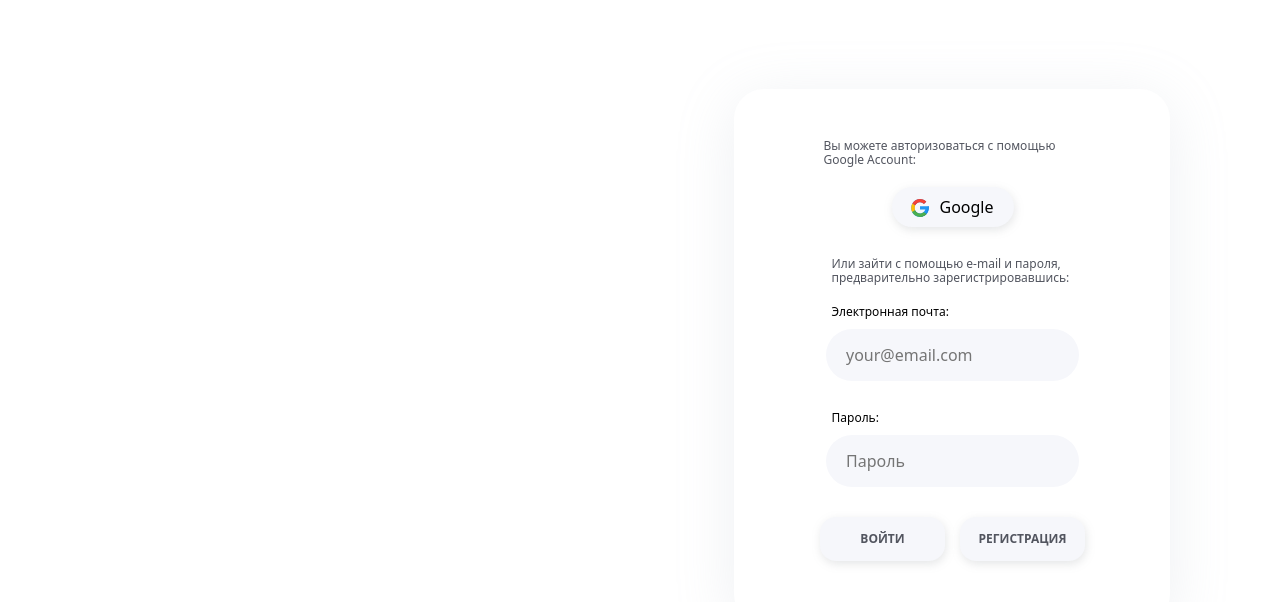
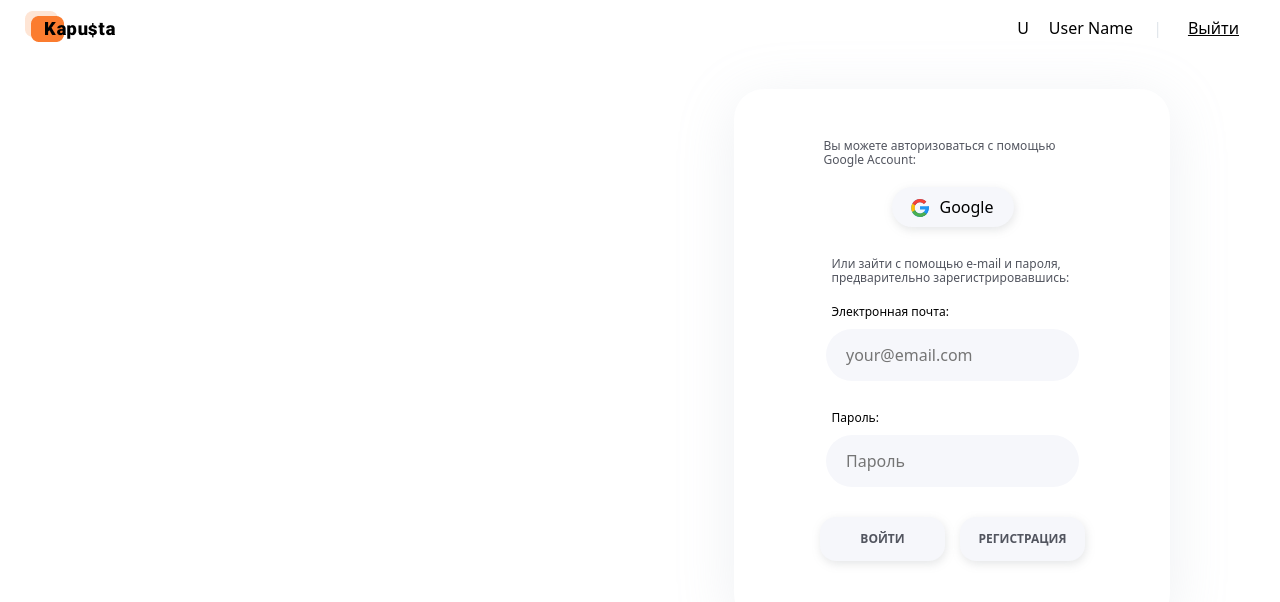
Before and after one commit to Oleh-Mohylnyi/kapusta-bl3-front, a React (Create React App) app: page / in a window 1280 px wide. Shown: the top 602 px of the page. Built offline with nearby package versions, Linux system fonts and the light colour scheme.

Commit message:
fix header

```diff
--- /dev/null
+++ b/src/components/ButtonLogout/ButtonLogout.js
@@ -0,0 +1,13 @@
+import styles from "./ButtonLogout.module.scss";
+
+export default function button({ title, handleClick, type }) {
+  return (
+    <button
+      type={type}
+      className={styles.button}
+      // onClick={handleClick()}
+    >
+      {title}
+    </button>
+  );
+}
--- /dev/null
+++ b/src/components/ButtonLogout/ButtonLogout.module.scss
@@ -0,0 +1,18 @@
+.button {
+  background-color: Transparent;
+  background-repeat: no-repeat;
+  border: none;
+  cursor: pointer;
+  overflow: hidden;
+  text-decoration: underline;
+
+  &:hover {
+    color: #ff751d;
+  }
+}
+
+@media screen and (max-width: 767px) {
+  .button {
+    display: none;
+  }
+}
--- a/src/components/Header/Header.js
+++ b/src/components/Header/Header.js
@@ -1,19 +1,22 @@
-import { useSelector } from 'react-redux';
-import UserMenu from '../UserMenu/UserMenu';
-import { getIsAuth } from '../../redux/auth/selectors';
-import { NavLink } from 'react-router-dom';
+import { useSelector } from "react-redux";
+import UserMenu from "../UserMenu/UserMenu";
+import { getIsAuth } from "../../redux/auth/selectors";
+import { NavLink } from "react-router-dom";
+import logo from "../../images/logo-header.png";
+import styles from "./headers.module.scss";
 
 export default function Header() {
   const isAuth = useSelector(getIsAuth);
 
   return (
-        <div>
-            <header>
-                <NavLink to="/" >
+    <div className={styles.container}>
+      <header className={styles.header}>
+        <NavLink to="/" className={styles.logoLink}>
+          <img src={logo} alt="" width="90" className={styles.logo} />
         </NavLink>
-                {isAuth ? <UserMenu /> : <></>}
+        {/* {isAuth ? <UserMenu /> : <></>} */}
+        <UserMenu></UserMenu>
       </header>
-
     </div>
   );
 }
--- a/src/components/Header/headers.module.scss
+++ b/src/components/Header/headers.module.scss
@@ -1,21 +1,20 @@
-
-.container {
-    padding-left: 50px;
-    padding-right: 50px;
-    background-color:grey;
-    background-size: 100%;
-    position: relative;
+.header {
+  display: flex;
+  justify-content: space-between;
+  align-items: center;
+  text-align: center;
+  border-bottom: 1px, solid, #2a363b;
+  background-color: white;
+  height: 56px;
+  position: fixed;
+  top: 0;
+  width: 100%;
 }
 
-.header {
-    display: flex;
-    justify-content: space-between;
-    align-items: center;
-    border-bottom: 1px, solid, #2A363B;
+.logo {
+  align-items: flex-end;
 }
 
-.title {
-    text-decoration: none;
-    color: black ;
-    cursor: pointer;
+.logoLink {
+  margin-left: 25px;
 }
--- /dev/null
+++ b/src/components/IconLogout/IconLogout.js
@@ -0,0 +1,17 @@
+import styles from "./IconLogout.module.scss";
+import sprite from "../../images/sprite.svg";
+
+export default function IconLogout({ handleClick }) {
+  return (
+    <>
+      <svg
+        width="16"
+        height="16"
+        className={styles.icon}
+        onClick={handleClick()}
+      >
+        <use href={`${sprite}#logout-icon`}></use>
+      </svg>
+    </>
+  );
+}
--- /dev/null
+++ b/src/components/IconLogout/IconLogout.module.scss
@@ -0,0 +1,14 @@
+@media screen and (max-width: 767px) {
+  .icon {
+    fill: #c7ccdc;
+  }
+  .icon:hover {
+    fill: #ff751d;
+  }
+}
+
+@media screen and (min-width: 768px) {
+  .icon {
+    display: none;
+  }
+}
--- a/src/components/UserMenu/UserMenu.js
+++ b/src/components/UserMenu/UserMenu.js
@@ -1,28 +1,30 @@
-import { useDispatch, useSelector } from 'react-redux';
-import { logout } from '../../redux/auth/operations'
-import { getUserName } from '../../redux/auth/selectors'
-import Button from '../Button/Button'
-
+import { useDispatch, useSelector } from "react-redux";
+import { logout } from "../../redux/auth/operations";
+import { getUserName } from "../../redux/auth/selectors";
+import Button from "../ButtonLogout/ButtonLogout";
+import IconLogout from "../IconLogout/IconLogout";
+import styles from "./userMenu.module.scss";
 
 export default function UserMenu() {
   const name = useSelector(getUserName);
-    const dispatch = useDispatch();
+  const dispatch = useDispatch();
 
-    const handleLogout = () => {
-        dispatch(logout());
-    };
+  // const avatar = useSelector(getUserAvatar);
+  // const dispatch = useDispatch();
+
+  const handleLogout = () => {
+    dispatch(logout());
+  };
 
   return (
-    <div>
-      <span>
-        {name}
-      </span>
-
-      <Button
-          title="Logout"
-          handleClick={() => handleLogout}
-          type="button"/>
-
+    <div className={styles.item}>
+      <div className={styles.personalInf}>
+        <span className={styles.avatar}>{/* {avatar} */}U</span>
+        <span className={styles.name}>{/* {name} */}User Name</span>
+        <span className={styles.vector}>|</span>
+      </div>
+      <IconLogout handleClick={() => handleLogout}></IconLogout>
+      <Button title="Выйти" handleClick={() => handleLogout} type="button" />
     </div>
   );
 }
--- a/src/components/UserMenu/userMenu.module.scss
+++ b/src/components/UserMenu/userMenu.module.scss
@@ -1,23 +1,39 @@
-.name {
-    color:black;
-    font-weight: 700;
-    font-size: 20px;
-}
-.list{
-    display: flex;
+.item {
+  display: flex;
+  align-items: center;
+  margin-right: 35px;
+  font-size: 16px;
+  line-height: 18px;
 }
 
-.span {
-        font-size: 20px;
-        margin-right: 20px;
+.personalInf {
+  margin-right: 20px;
+}
 
+.avatar {
+  margin-right: 20px;
+  width: 16px;
+  height: 16px;
 }
-.button {
-    margin-left: 20px;
-    margin-right: 20px;
-    height: 22px;
-    border-radius: 5px;
-    border: 1px solid rgb(80, 80, 80);
-    // box-shadow: 0px 0px 10px 2px rgba(34, 60, 80, 0.2) inset;
 
+.name {
+  margin-right: 20px;
 }
+
+.vector {
+  width: 0px;
+  height: 36px;
+  color: #e0e5eb;
+}
+
+@media screen and (max-width: 767px) {
+  .personalInf {
+    margin: 0;
+    padding: 0;
+  }
+
+  .vector,
+  .name {
+    display: none;
+  }
+}
```
Also changed, not shown: src/images/sprite.svg. Lines whose indentation alone changed are shown as unchanged.
